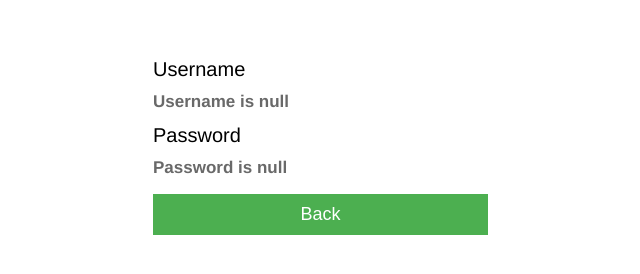
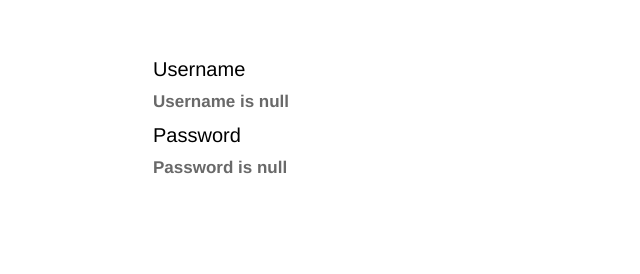
Before and after one commit to NatnichaKotangka/NatnichaKotangka.github.io, a plain HTML site: page page2.html in a window 1280 px wide. Shown: the whole page, without its empty margins (287-927 px from the left). Drawn offline with Linux system fonts and the light colour scheme.

Commit message:
Update page2.html

```diff
--- a/page2.html
+++ b/page2.html
@@ -18,11 +18,6 @@
             <h1 id ="pass2">Password is ...</h1>
 
         </div>
-        <div class="myDiv">
-            <a href="https://natnichakotangka.github.io/">
-            <button>Back</button>
-            </a>
-        </div>
 
         <script>display()</script>
 
```
